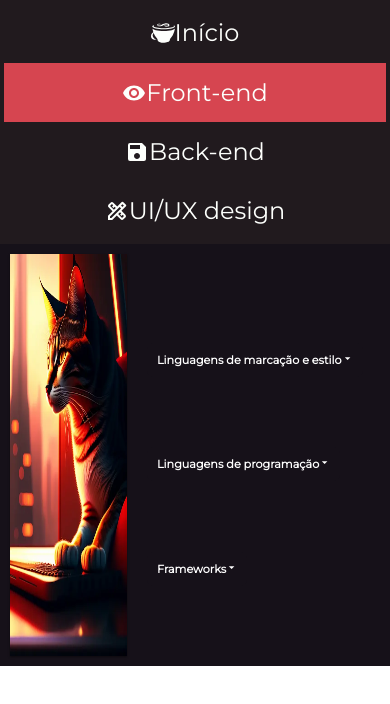
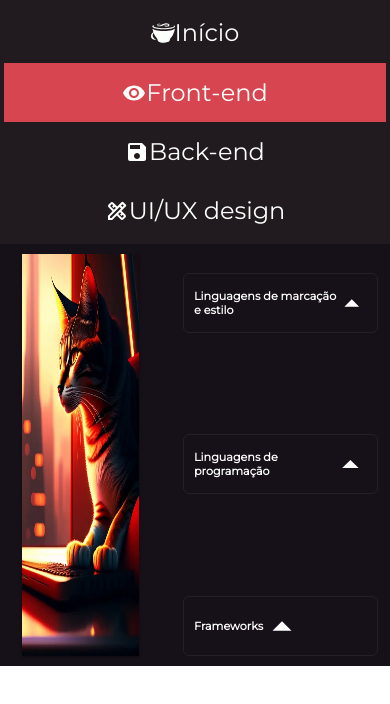
Before and after one commit to FilipeSall/Estudograma, a React (Create React App) app: page /front-end in a window 390 px wide. Shown: the top 704 px of the page. Built offline with nearby package versions, Linux system fonts and the light colour scheme.

Commit message:
acrescentando efeitos CSS na rota front

```diff
--- a/src/components/menuNav/Menu.css
+++ b/src/components/menuNav/Menu.css
@@ -32,11 +32,13 @@
 
 .nav__links-title {
   padding: 10px;
-  font-size: 16px;
+  font-size: 20px;
   font-weight: bold;
   cursor: pointer;
   transition: background-color 0.3s ease;
   border-radius: 6px;
+  display: flex;
+  align-items: center;
 }
 
 .nav__links-title:hover {
@@ -51,6 +53,7 @@
 .inactiveNav {
   background-color: #161119;
   color: #fff;
+  border:1px solid #232028;
 }
 
 .nav__links-item {
@@ -61,7 +64,8 @@
   text-decoration: none;
   transition: background-color 0.3s ease;
   animation: animeDown .3s forwards ease;
-
+  font-size: 1rem;
+  gap: 8px;
 }
 
 .nav__links-item:hover {
@@ -149,17 +153,28 @@
 @media screen and (max-width:768px) {
   .nav__container{
     height: 50vh;
+
+    justify-content: space-around;
+  }
+
+  .nav-img{
+    width: 50vw;
   }
 
   .nav__links-wrapper{
     flex-direction: column;
     align-items: flex-start;
+    justify-content: space-between;
+    width: 50%;
+    flex-grow: 0;
   }
 
   .nav__links-title{
     font-size: 0.7rem;
+    width: 50vw;
   }
   .nav__links-item{
     font-size: 0.7rem;
+
   }
 }
--- a/src/components/menuNav/Menu.js
+++ b/src/components/menuNav/Menu.js
@@ -28,7 +28,7 @@ function Menu({ links, img, alt }) {
               className={`nav__links-title ${items[i].isActive ? 'activeNav' : 'inactiveNav'}`}
               onClick={() => handleItemClick(i)}
             >
-              {link.title}{items[i].isOpen === true ? <IoMdArrowDropup /> :<IoMdArrowDropdown /> }
+              {link.title}{items[i].isOpen === true ? <IoMdArrowDropdown size={38} /> :<IoMdArrowDropup size={38} /> }
             </h1>
             {items[i].isOpen &&
               link.dropdownItems.map((item, j) => (
--- a/src/index.css
+++ b/src/index.css
@@ -18,6 +18,7 @@ a{
   --lowBlack:#35282f;
   --blue:#2F6690;
   --red:#D64550;
+  --lowRed:#9b2c35;
   --white:#FDFFFC;
   --linen:#F7ECE1;
   --orange:#FA9500;
```
